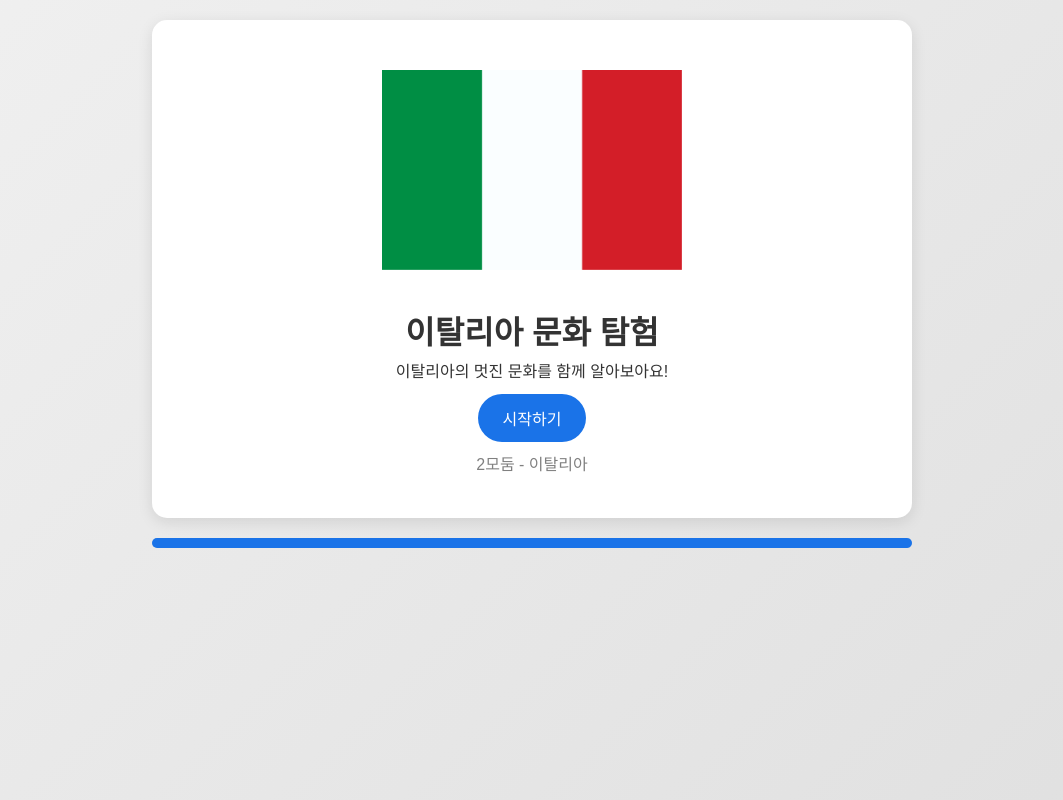
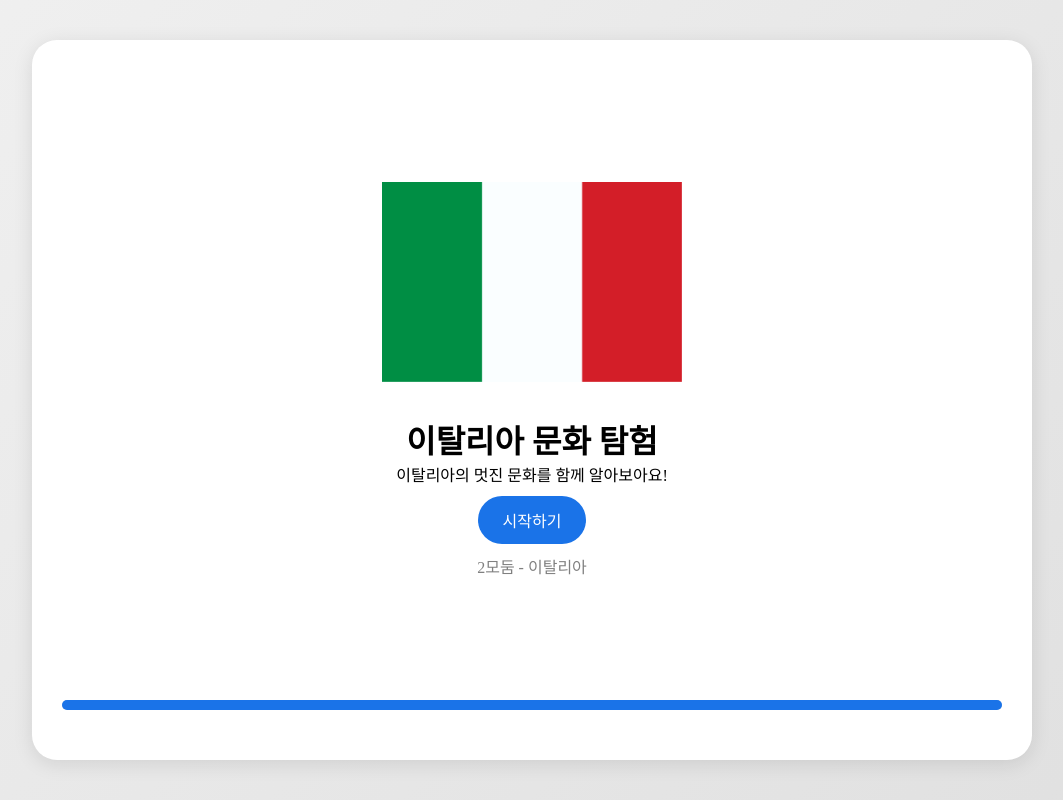
Before and after one commit to seojin-dev/Italy-Booth-School-Fair, a plain HTML site: page index.html in a window 1280 px wide. Shown: the whole page, without its empty margins (108-1171 px from the left). Drawn offline with Linux system fonts and the light colour scheme.

Commit message:
Update styles.css

```diff
--- a/styles.css
+++ b/styles.css
@@ -4,27 +4,60 @@
   box-sizing: border-box;
 }
 
+/* 기본 스타일 */
+html,
 body {
-  font-family: "Noto Sans KR", sans-serif;
+  height: 100%;
+  margin: 0;
+  padding: 0;
+  display: flex;
+  justify-content: center;
+  align-items: center;
   background: linear-gradient(135deg, #f0f0f0 0%, #e0e0e0 100%);
-  color: #333;
-  line-height: 1.6;
 }
 
 .container {
-  max-width: 800px;
-  margin: 0 auto;
-  padding: 20px;
-  min-height: 100vh;
+  position: fixed;
+  top: 50%;
+  left: 50%;
+  transform: translate(-50%, -50%);
+  width: 90%;
+  max-width: 1000px;
+  height: 90vh;
+  display: flex;
+  flex-direction: column;
+  background: white;
+  border-radius: 25px;
+  box-shadow: 0 4px 20px rgba(0, 0, 0, 0.1);
+  padding: 30px;
+  overflow-y: auto;
 }
 
+/* 진행 상태 바를 상단에 배치 */
+.progress-bar {
+  width: 100%;
+  height: 10px;
+  background: #e0e0e0;
+  border-radius: 5px;
+  margin-bottom: 20px; /* 아래쪽 여백 추가 */
+  position: sticky; /* 스크롤 시에도 상단에 고정 */
+  top: 0;
+  z-index: 1000;
+}
+
+.progress {
+  height: 100%;
+  background: #1a73e8;
+  border-radius: 5px;
+  transition: width 0.3s;
+}
+
+/* 시작 화면 */
 .start-screen {
   text-align: center;
-  padding: 40px 20px;
-  background: white;
-  border-radius: 15px;
-  box-shadow: 0 4px 15px rgba(0, 0, 0, 0.1);
-  margin-bottom: 20px;
+  padding: 40px;
+  margin: auto;
+  width: 100%;
 }
 
 .logo {
```
